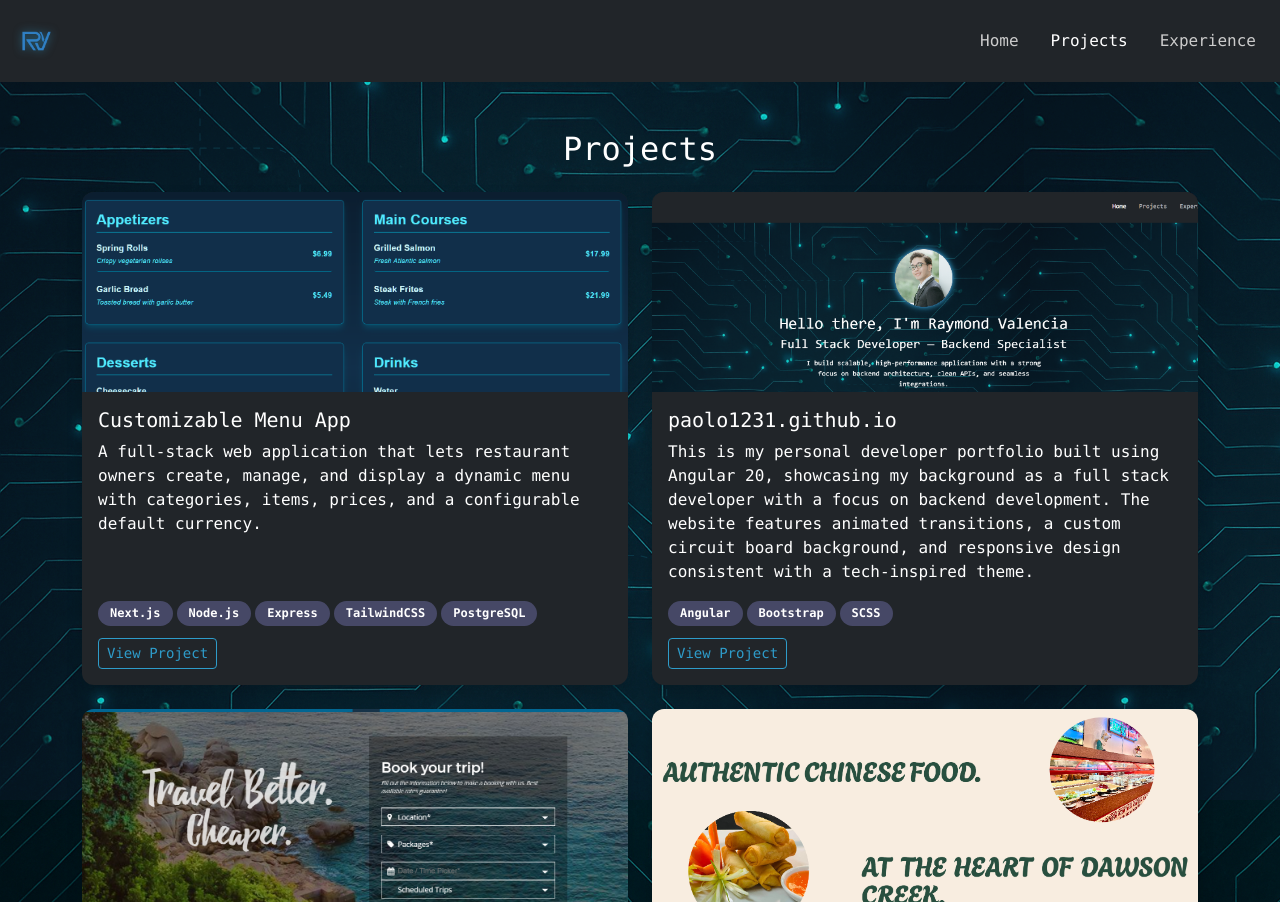
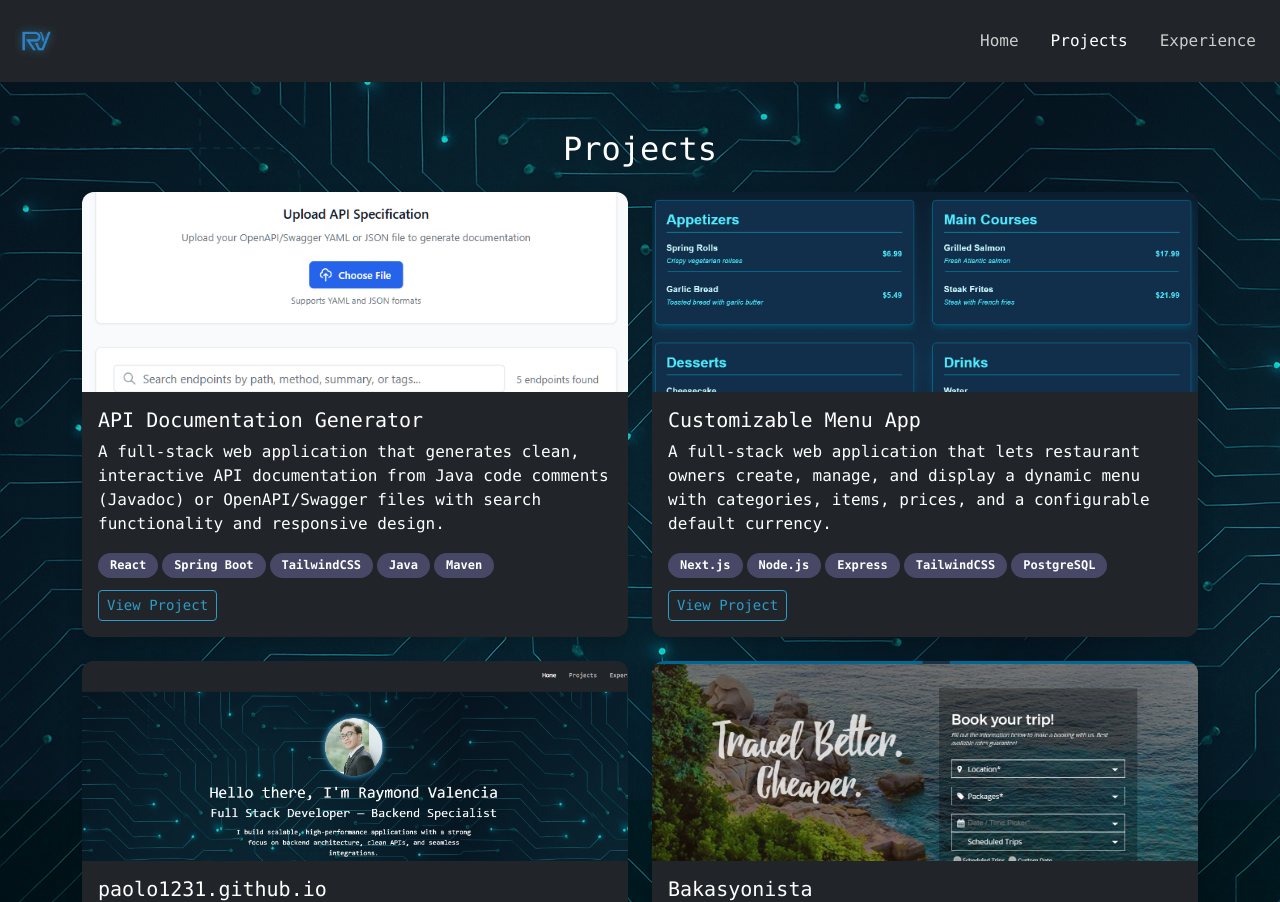
Before and after one commit to paolo1231/raymondvalencia-src, an Angular app: page /projects in a window 1280 px wide. Built offline with nearby package versions, Linux system fonts and the light colour scheme.

Commit message:
Added new project

```diff
--- a/src/app/pages/projects/projects.ts
+++ b/src/app/pages/projects/projects.ts
@@ -9,6 +9,13 @@ import { Component } from '@angular/core';
 })
 export class Projects {
   projects = [
+    {
+      "title": "API Documentation Generator",
+      "description": "A full-stack web application that generates clean, interactive API documentation from Java code comments (Javadoc) or OpenAPI/Swagger files with search functionality and responsive design.",
+      "image": "assets/project-6.png",
+      "link": "https://github.com/paolo1231/APIGen",
+      "techStack": ["React", "Spring Boot", "TailwindCSS", "Java", "Maven"]
+    },
     {
       title: 'Customizable Menu App',
       description: 'A full-stack web application that lets restaurant owners create, manage, and display a dynamic menu with categories, items, prices, and a configurable default currency.',
```
Also changed, not shown: src/assets/project-6.png (added).
